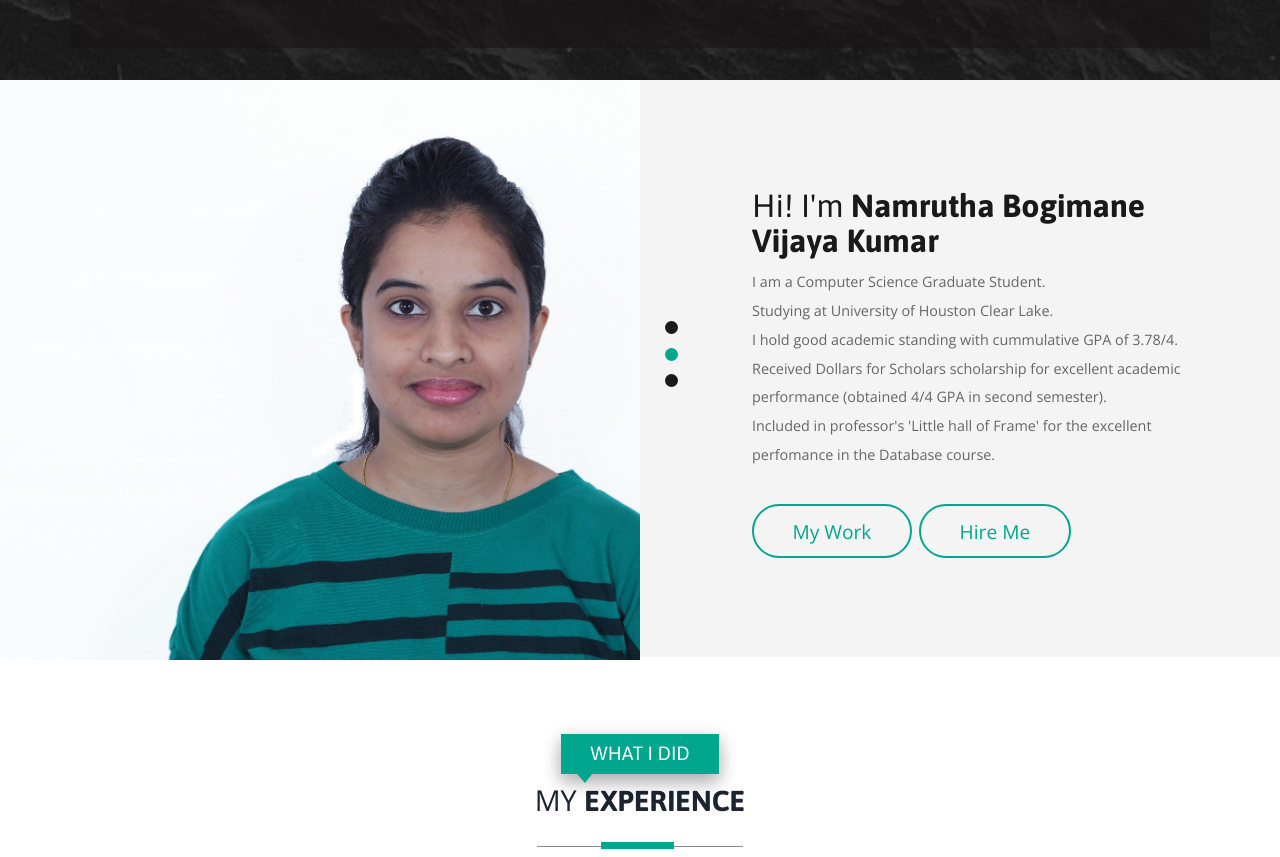
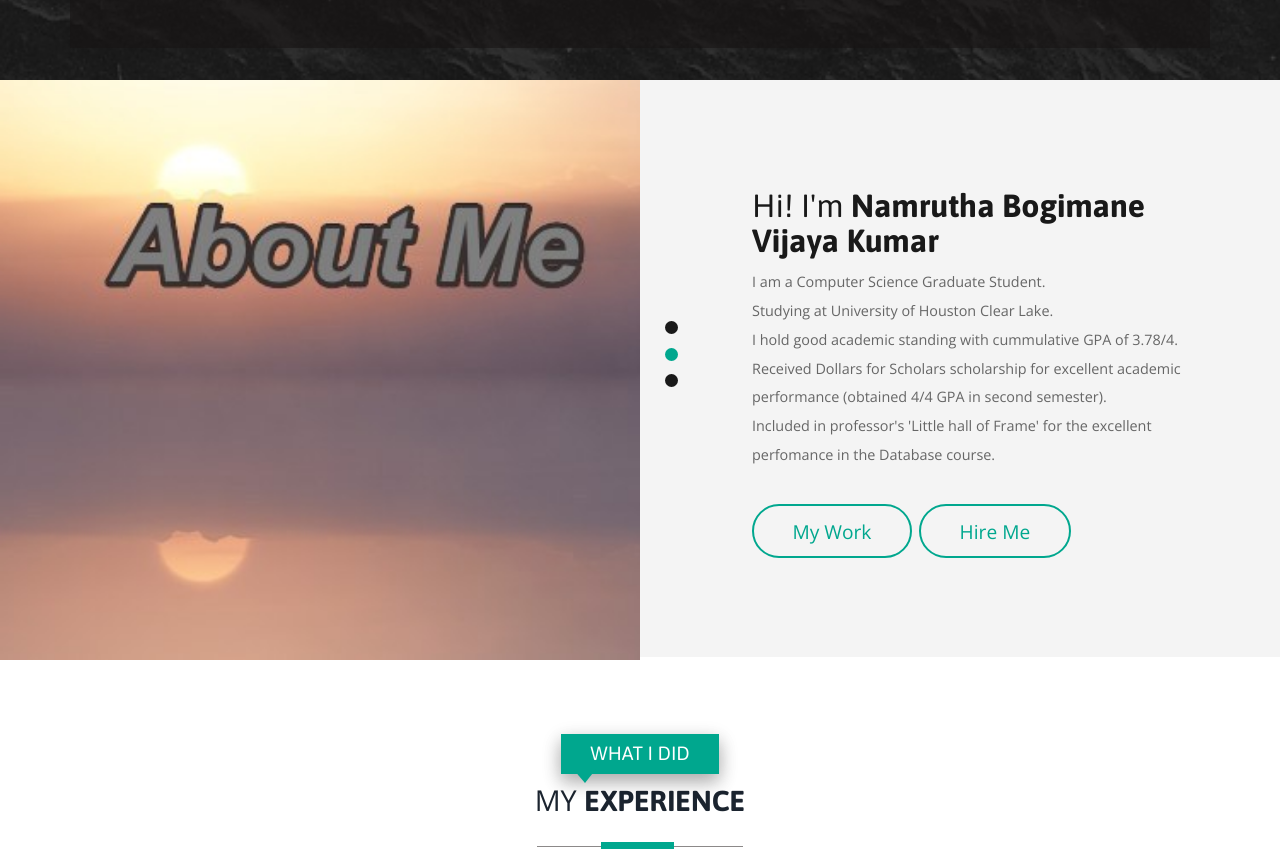
Before and after one commit to namruthabv/namruthabv.github.io, a plain HTML site: page index.html in a window 1280 px wide. Shown: the part 716-1573 px from the top of the page. Drawn offline with nearby package versions, Linux system fonts and the light colour scheme; files whose address does not match are found by name.

Commit message:
changing pic

```diff
--- a/css/style.css
+++ b/css/style.css
@@ -473,7 +473,7 @@ span.border.one:after {
 .about-right{
 	    float: left;
 	padding:0;
-	background:url(../images/nam-head.jpg) no-repeat 0px 0px;
+	background:url(../images/aboutME.jpg) no-repeat 0px 0px;
 	min-height:580px;
 	background-size: cover;
    -o-background-size: cover;
```
Also changed, not shown: images/about-pic.jpg (deleted), images/aboutME.jpg (added), images/header-bg.jpg (deleted), images/img1.jpg (deleted).
